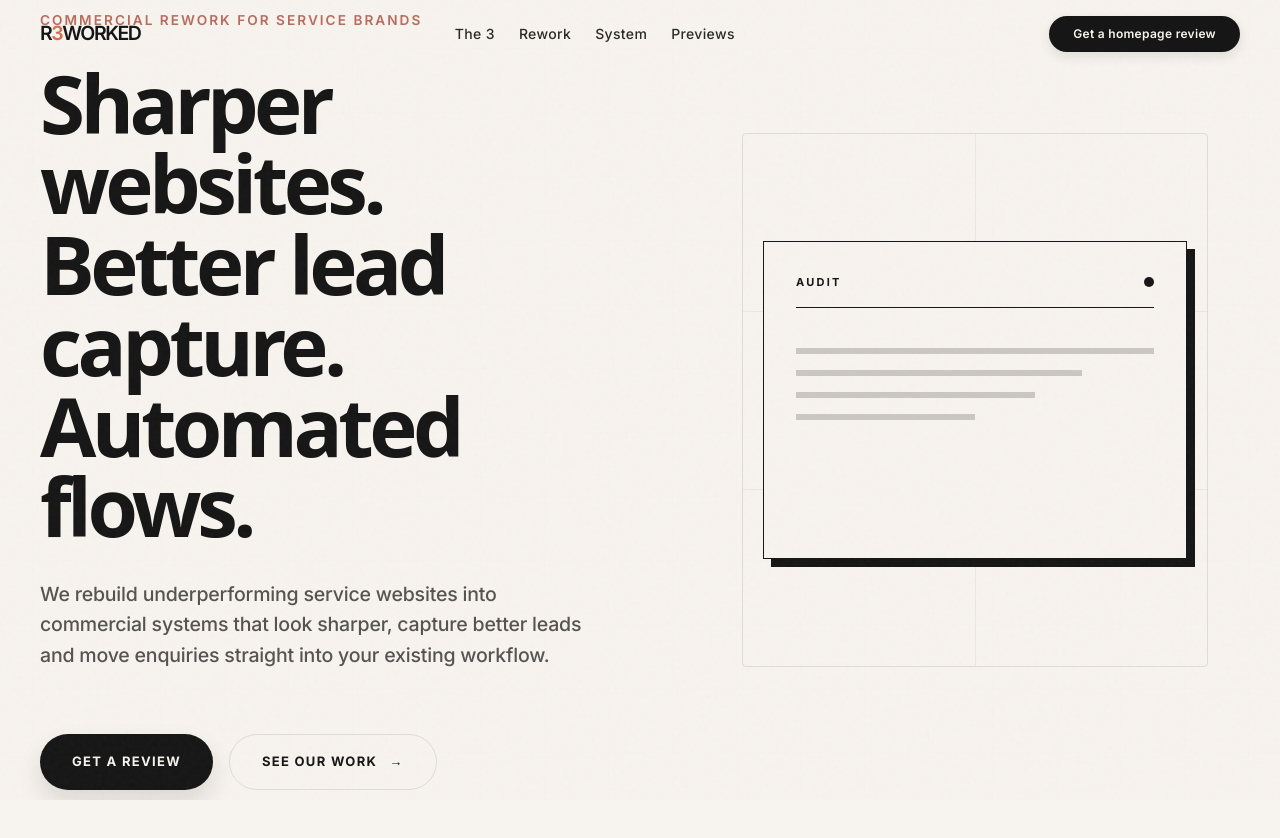
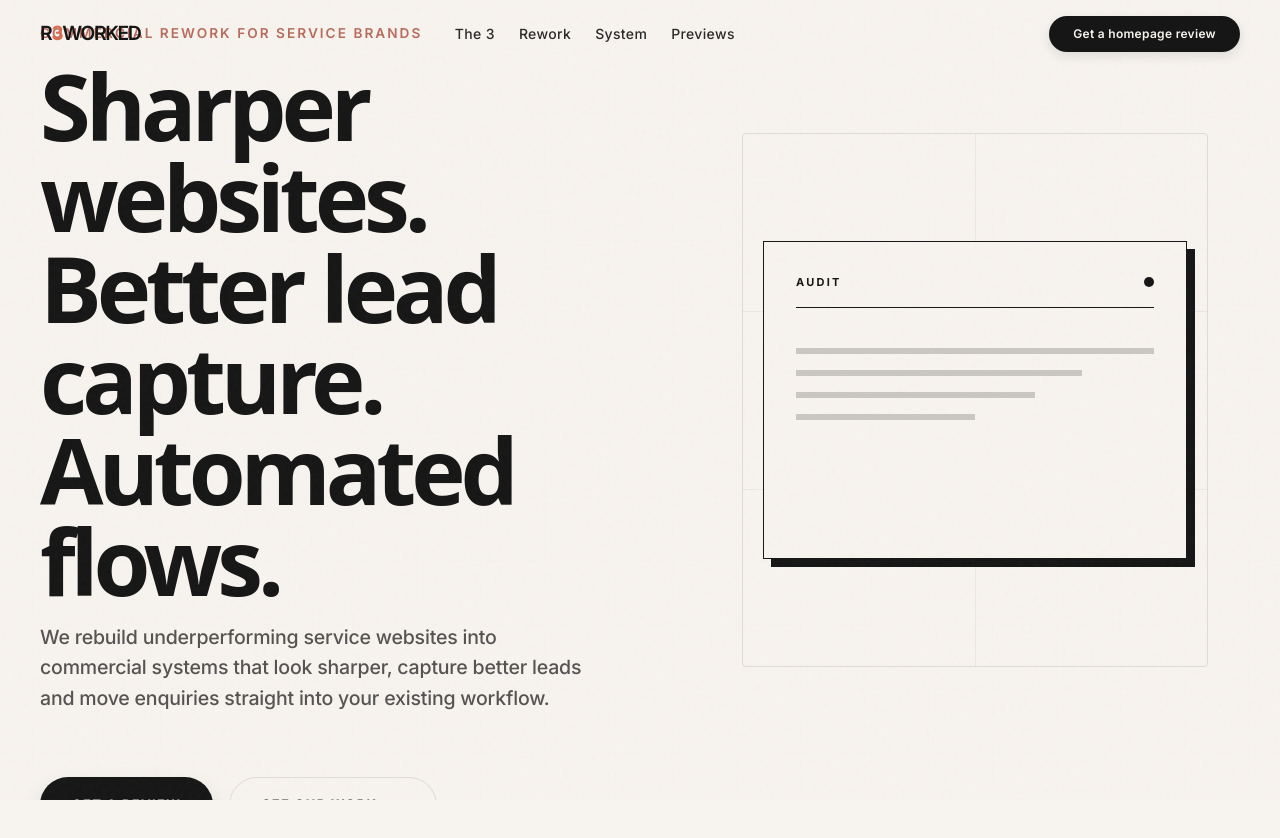
Before and after one commit to iainmacr77/r3worked-website, a Next.js app: page / in a window 1280 px wide. Shown: the top 838 px of the page. Built offline with nearby package versions, Linux system fonts and the light colour scheme.

Commit message:
playing with the hero

```diff
--- a/src/components/homepage/HomepageHero.tsx
+++ b/src/components/homepage/HomepageHero.tsx
@@ -142,7 +142,7 @@ export function HomepageHero() {
           <div className="relative z-10 mx-auto grid h-full w-full max-w-[84rem] max-h-[900px] items-center gap-8 lg:grid-cols-[minmax(0,1.14fr)_minmax(22rem,0.86fr)] lg:gap-10 xl:grid-cols-[minmax(0,1.08fr)_minmax(24rem,0.92fr)] xl:gap-12">
 
             {/* Left: Text Content (Static) */}
-            <div className="relative flex w-full max-w-[42rem] flex-col justify-center md:max-w-[44rem] lg:max-w-[41rem] lg:pr-4 xl:max-w-[43rem]">
+            <div className="relative flex w-full max-w-[42rem] flex-col justify-center md:max-w-[44rem] lg:max-w-[41rem] lg:pt-12 lg:pr-4 xl:max-w-[43rem] xl:pt-14">
               <motion.div
                 initial={{ opacity: 0, y: 15 }}
                 animate={{ opacity: 1, y: 0 }}
@@ -157,7 +157,7 @@ export function HomepageHero() {
                 initial={{ opacity: 0, y: 20 }}
                 animate={{ opacity: 1, y: 0 }}
                 transition={{ duration: 1, delay: 0.1, ease: [0.2, 0.65, 0.3, 0.9] }}
-                className="mt-7 max-w-[12.5ch] font-sans font-bold text-[#161616] text-[clamp(3.1rem,10.5vw,4.2rem)] md:mt-8 md:text-[clamp(3.8rem,7.4vw,4.95rem)] xl:text-[5.1rem] leading-[0.99] tracking-[-0.055em] text-balance"
+                className="mt-3.5 max-w-[12.5ch] font-sans font-bold text-[#161616] text-[clamp(3.35rem,11vw,4.6rem)] md:mt-4 md:text-[clamp(4.2rem,8vw,5.5rem)] xl:text-[5.75rem] leading-[0.99] tracking-[-0.055em] text-balance"
               >
                 <span className="block">Sharper websites.</span>
                 <span className="block">
@@ -170,7 +170,7 @@ export function HomepageHero() {
                 initial={{ opacity: 0, y: 20 }}
                 animate={{ opacity: 1, y: 0 }}
                 transition={{ duration: 1, delay: 0.2, ease: [0.2, 0.65, 0.3, 0.9] }}
-                className="mt-7 max-w-[32rem] text-[clamp(1rem,1vw+0.68rem,1.22rem)] font-medium leading-[1.55] tracking-[-0.01em] text-[#2A2A2A]/80 md:mt-8 md:max-w-[34rem] lg:max-w-[32rem] xl:max-w-[34rem]"
+                className="mt-3.5 max-w-[32rem] text-[clamp(1rem,1vw+0.68rem,1.22rem)] font-medium leading-[1.55] tracking-[-0.01em] text-[#2A2A2A]/80 md:mt-4 md:max-w-[34rem] lg:max-w-[32rem] xl:max-w-[34rem]"
               >
                 We rebuild underperforming service websites into commercial systems that look sharper, capture better leads and move enquiries straight into your existing workflow.
               </motion.p>
```
